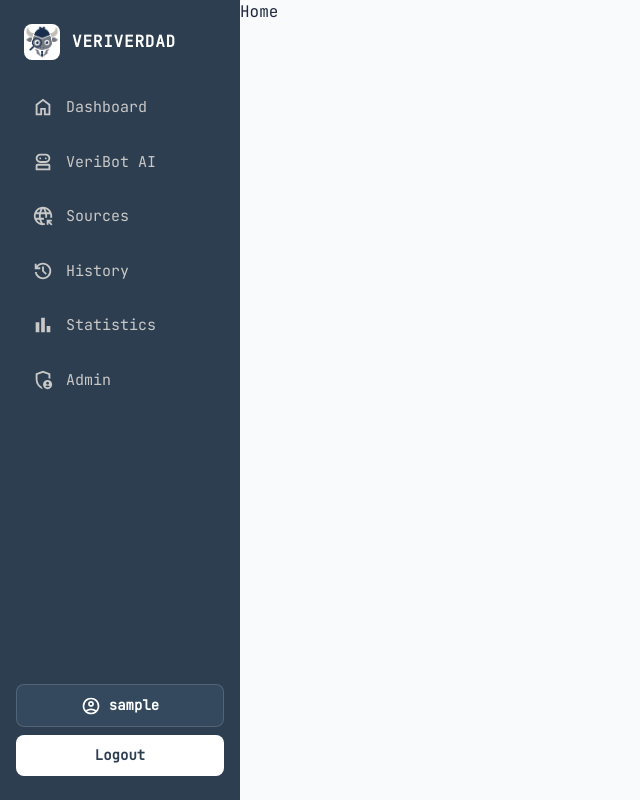
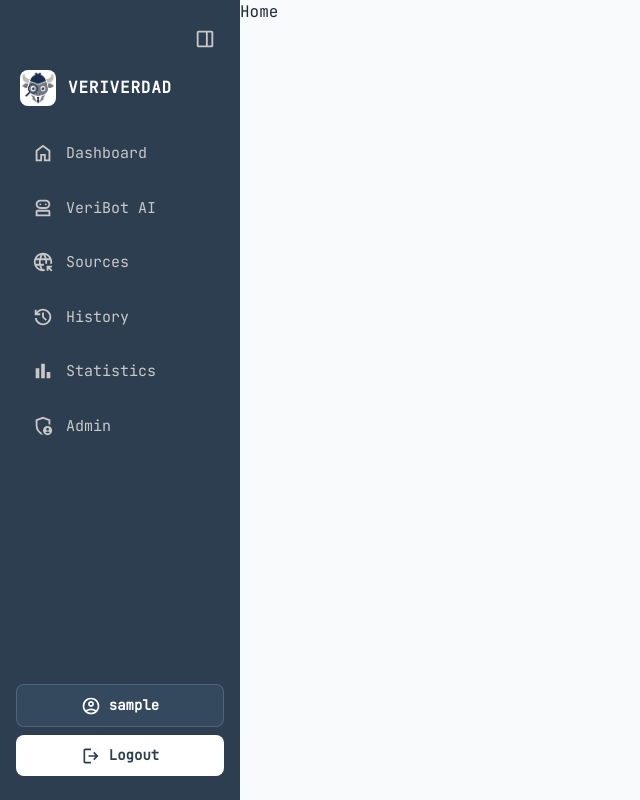
Before and after one commit to IMOitself/VeriVerdad, a React (Vite) app in the folder frontend/: page /home in a window 1280 px wide. Shown: the whole page, without its empty margins (0-640 px from the left). Built offline with nearby package versions, Linux system fonts and the light colour scheme; no server answers; sample sign-in values are in the browser's storage.

Commit message:
feat(sidebar): implement collapsible sidebar

```diff
--- a/frontend/src/components/dashboard/Sidebar.css
+++ b/frontend/src/components/dashboard/Sidebar.css
@@ -12,13 +12,30 @@
 	padding: 24px 16px;
 	gap: 24px;
 	user-select: none;
+	transition: width 0.2s ease, min-width 0.2s ease, padding 0.2s ease;
+}
+
+.sidebar.collapsed {
+	width: 72px;
+	min-width: 72px;
+	padding: 24px 10px;
+}
+
+.sidebar-header {
+	display: flex;
+	flex-direction: column;
+	gap: 16px;
+	padding: 0 4px;
+}
+
+.sidebar.collapsed .sidebar-header {
+	align-items: center;
 }
 
 .sidebar-brand {
 	display: flex;
 	align-items: center;
 	gap: 12px;
-	padding: 0 8px;
 }
 
 .sidebar-logo-img {
@@ -34,6 +51,34 @@
 	font-weight: 700;
 	letter-spacing: 0.05em;
 	color: #FFFFFF;
+}
+
+.sidebar-toggle-btn {
+	background: none;
+	border: none;
+	color: #C9C8C7;
+	cursor: pointer;
+	padding: 4px;
+	display: flex;
+	align-items: center;
+	justify-content: center;
+	border-radius: 6px;
+	align-self: flex-end;
+}
+
+.sidebar.collapsed .sidebar-toggle-btn {
+	align-self: center;
+}
+
+.sidebar-toggle-btn svg {
+	width: 22px;
+	height: 22px;
+	fill: currentColor;
+}
+
+.sidebar-toggle-btn:hover {
+	color: #FFFFFF;
+	background-color: rgba(255, 255, 255, 0.1);
 }
 
 .sidebar-nav {
@@ -55,10 +100,16 @@
 	border-radius: 8px;
 }
 
+.sidebar.collapsed .nav-item {
+	justify-content: center;
+	padding: 12px;
+}
+
 .nav-item svg {
 	width: 22px;
 	height: 22px;
 	fill: currentColor;
+	flex-shrink: 0;
 }
 
 .nav-item:hover {
@@ -96,10 +147,15 @@
 	cursor: pointer;
 }
 
+.sidebar.collapsed .btn-account {
+	padding: 10px;
+}
+
 .btn-account svg {
 	width: 20px;
 	height: 20px;
 	fill: #FFFFFF;
+	flex-shrink: 0;
 }
 
 .btn-account:hover {
@@ -116,6 +172,14 @@
 	font-size: 14px;
 	font-weight: 600;
 	cursor: pointer;
+	display: flex;
+	align-items: center;
+	justify-content: center;
+	gap: 8px;
+}
+
+.sidebar.collapsed .btn-logout {
+	padding: 10px;
 }
 
 .btn-logout:hover {
--- a/frontend/src/components/dashboard/Sidebar.jsx
+++ b/frontend/src/components/dashboard/Sidebar.jsx
@@ -5,6 +5,10 @@ import { getProfile } from '../../api.js';
 import './Sidebar.css';
 
 export default function Sidebar() {
+	const [isCollapsed, setIsCollapsed] = useState(function () {
+		return localStorage.getItem('sidebar_collapsed') === 'true';
+	});
+
 	const [userData, setUserData] = useState(function () {
 		const cachedUser = localStorage.getItem('user');
 		if (cachedUser) {
@@ -54,63 +58,86 @@ export default function Sidebar() {
 		};
 	}, []);
 
+	function toggleSidebar() {
+		const nextState = !isCollapsed;
+		setIsCollapsed(nextState);
+		localStorage.setItem('sidebar_collapsed', String(nextState));
+	}
+
 	return (
-		<aside className="sidebar">
-			<div className="sidebar-brand">
-				<img src="logo.png" alt="VeriVerdad Logo" className="sidebar-logo-img" />
-				<span className="sidebar-brand-title">VERIVERDAD</span>
+		<aside className={`sidebar ${isCollapsed ? 'collapsed' : ''}`}>
+			<div className="sidebar-header">
+				<button
+					className="sidebar-toggle-btn"
+					onClick={toggleSidebar}
+					title={isCollapsed ? "Expand Sidebar" : "Collapse Sidebar"}
+				>
+					<svg xmlns="http://www.w3.org/2000/svg" viewBox="0 -960 960 960">
+						<path d="M200-120q-33 0-56.5-23.5T120-200v-560q0-33 23.5-56.5T200-840h560q33 0 56.5 23.5T840-760v560q0 33-23.5 56.5T760-120H200Zm0-80h320v-560H200v560Zm560 0v-560H600v560h160Z" />
+					</svg>
+				</button>
+
+				<div className="sidebar-brand">
+					<img src="logo.png" alt="VeriVerdad Logo" className="sidebar-logo-img" />
+					{!isCollapsed && <span className="sidebar-brand-title">VERIVERDAD</span>}
+				</div>
 			</div>
 
 			<nav className="sidebar-nav">
 				<NavLink
 					to="/dashboard"
 					className={({ isActive }) => isActive ? "nav-item active" : "nav-item"}
+					title={isCollapsed ? "Dashboard" : ""}
 				>
 					<svg xmlns="http://www.w3.org/2000/svg" viewBox="0 -960 960 960">
 						<path d="M240-200h120v-240h240v240h120v-360L480-740 240-560v360Zm-80 80v-480l320-240 320 240v480H520v-240h-80v240H160Zm320-350Z" />
 					</svg>
-					<span>Dashboard</span>
+					{!isCollapsed && <span>Dashboard</span>}
 				</NavLink>
 
 				<NavLink
 					to="/veribot"
 					className={({ isActive }) => isActive ? "nav-item active" : "nav-item"}
+					title={isCollapsed ? "VeriBot AI" : ""}
 				>
 					<svg xmlns="http://www.w3.org/2000/svg" viewBox="0 -960 960 960">
 						<path d="M160-120v-200q0-33 23.5-56.5T240-400h480q33 0 56.5 23.5T800-320v200H160Zm200-320q-83 0-141.5-58.5T160-640q0-83 58.5-141.5T360-840h240q83 0 141.5 58.5T800-640q0 83-58.5 141.5T600-440H360ZM240-200h480v-120H240v120Zm120-320h240q50 0 85-35t35-85q0-50-35-85t-85-35H360q-50 0-85 35t-35 85q0 50 35 85t85 35Zm28.5-91.5Q400-623 400-640t-11.5-28.5Q377-680 360-680t-28.5 11.5Q320-657 320-640t11.5 28.5Q343-600 360-600t28.5-11.5Zm240 0Q640-623 640-640t-11.5-28.5Q617-680 600-680t-28.5 11.5Q560-657 560-640t11.5 28.5Q583-600 600-600t28.5-11.5ZM480-200Zm0-440Z" />
 					</svg>
-					<span>VeriBot AI</span>
+					{!isCollapsed && <span>VeriBot AI</span>}
 				</NavLink>
 
 				<NavLink
 					to="/sources"
 					className={({ isActive }) => isActive ? "nav-item active" : "nav-item"}
+					title={isCollapsed ? "Sources" : ""}
 				>
 					<svg xmlns="http://www.w3.org/2000/svg" viewBox="0 -960 960 960">
 						<path d="M838-65 720-183v89h-80v-226h226v80h-90l118 118-56 57ZM480-80q-83 0-156-31.5T197-197q-54-54-85.5-127T80-480q0-83 31.5-156T197-763q54-54 127-85.5T480-880q83 0 156 31.5T763-763q54 54 85.5 127T880-480q0 20-2 40t-6 40h-82q5-20 7.5-40t2.5-40q0-20-2.5-40t-7.5-40H654q3 20 4.5 40t1.5 40q0 20-1.5 40t-4.5 40h-80q3-20 4.5-40t1.5-40q0-20-1.5-40t-4.5-40H386q-3 20-4.5 40t-1.5 40q0 20 1.5 40t4.5 40h134v80H404q12 43 31 82.5t45 75.5q20 0 40-2.5t40-4.5v82q-20 2-40 4.5T480-80ZM170-400h136q-3-20-4.5-40t-1.5-40q0-20 1.5-40t4.5-40H170q-5 20-7.5 40t-2.5 40q0 20 2.5 40t7.5 40Zm34-240h118q9-37 22.5-72.5T376-782q-55 18-99 54.5T204-640Zm172 462q-18-34-31.5-69.5T322-320H204q29 51 73 87.5t99 54.5Zm28-462h152q-12-43-31-82.5T480-798q-26 36-45 75.5T404-640Zm234 0h118q-29-51-73-87.5T584-782q18 34 31.5 69.5T638-640Z" />
 					</svg>
-					<span>Sources</span>
+					{!isCollapsed && <span>Sources</span>}
 				</NavLink>
 
 				<NavLink
 					to="/history"
 					className={({ isActive }) => isActive ? "nav-item active" : "nav-item"}
+					title={isCollapsed ? "History" : ""}
 				>
 					<svg xmlns="http://www.w3.org/2000/svg" viewBox="0 -960 960 960">
 						<path d="M480-120q-138 0-240.5-91.5T122-440h82q14 104 92.5 172T480-200q117 0 198.5-81.5T760-480q0-117-81.5-198.5T480-760q-69 0-129 32t-101 88h110v80H120v-240h80v94q51-64 124.5-99T480-840q75 0 140.5 28.5t114 77q48.5 48.5 77 114T840-480q0 75-28.5 140.5t-77 114q-48.5 48.5-114 77T480-120Zm112-192L440-464v-216h80v184l128 128-56 56Z" />
 					</svg>
-					<span>History</span>
+					{!isCollapsed && <span>History</span>}
 				</NavLink>
 
 				{(userData.role === 'teacher' || userData.role === 'admin') && (
 					<NavLink
 						to="/statistics"
 						className={({ isActive }) => isActive ? "nav-item active" : "nav-item"}
+						title={isCollapsed ? "Statistics" : ""}
 					>
 						<svg xmlns="http://www.w3.org/2000/svg" viewBox="0 -960 960 960">
 							<path d="M640-160v-280h160v280H640Zm-240 0v-640h160v640H400Zm-240 0v-440h160v440H160Z" />
 						</svg>
-						<span>Statistics</span>
+						{!isCollapsed && <span>Statistics</span>}
 					</NavLink>
 				)}
 
@@ -118,11 +145,12 @@ export default function Sidebar() {
 					<NavLink
 						to="/admin"
 						className={({ isActive }) => isActive ? "nav-item active" : "nav-item"}
+						title={isCollapsed ? "Admin" : ""}
 					>
 						<svg xmlns="http://www.w3.org/2000/svg" viewBox="0 -960 960 960">
 							<path d="M722.5-297.5Q740-315 740-340t-17.5-42.5Q705-400 680-400t-42.5 17.5Q620-365 620-340t17.5 42.5Q655-280 680-280t42.5-17.5ZM680-160q31 0 57-14.5t42-38.5q-22-13-47-20t-52-7q-27 0-52 7t-47 20q16 24 42 38.5t57 14.5ZM480-80q-139-35-229.5-159.5T160-516v-244l320-120 320 120v227q-19-8-39-14.5t-41-9.5v-147l-240-90-240 90v188q0 47 12.5 94t35 89.5Q310-290 342-254t71 60q11 32 29 61t41 52q-1 0-1.5.5t-1.5.5Zm200 0q-83 0-141.5-58.5T480-280q0-83 58.5-141.5T680-480q83 0 141.5 58.5T880-280q0 83-58.5 141.5T680-80ZM480-494Z" />
 						</svg>
-						<span>Admin</span>
+						{!isCollapsed && <span>Admin</span>}
 					</NavLink>
 				)}
 			</nav>
@@ -131,13 +159,14 @@ export default function Sidebar() {
 				<NavLink
 					to="/account"
 					className="btn-account"
+					title={isCollapsed ? userData.username : ""}
 				>
 					<svg xmlns="http://www.w3.org/2000/svg" viewBox="0 -960 960 960">
 						<path d="M234-276q51-39 114-61.5T480-360q69 0 132 22.5T726-276q35-41 54.5-93T800-480q0-133-93.5-226.5T480-800q-133 0-226.5 93.5T160-480q0 59 19.5 111t54.5 93Zm146.5-204.5Q340-521 340-580t40.5-99.5Q421-720 480-720t99.5 40.5Q620-639 620-580t-40.5 99.5Q539-440 480-440t-99.5-40.5ZM480-80q-83 0-156-31.5T197-197q-54-54-85.5-127T80-480q0-83 31.5-156T197-763q54-54 127-85.5T480-880q83 0 156 31.5T763-763q54 54 85.5 127T880-480q0 83-31.5 156T763-197q-54 54-127 85.5T480-80Zm100-95.5q47-15.5 86-44.5-39-29-86-44.5T480-280q-53 0-100 15.5T294-220q39 29 86 44.5T480-160q53 0 100-15.5ZM523-537q17-17 17-43t-17-43q-17-17-43-17t-43 17q-17 17-17 43t17 43q17 17 43 17t43-17Zm-43-43Zm0 360Z" />
 					</svg>
-					<span>{userData.username}</span>
+					{!isCollapsed && <span>{userData.username}</span>}
 				</NavLink>
-				<LogoutButton />
+				<LogoutButton isCollapsed={isCollapsed} />
 			</div>
 		</aside>
 	);
--- a/frontend/src/components/shared/LogoutButton.jsx
+++ b/frontend/src/components/shared/LogoutButton.jsx
@@ -1,6 +1,6 @@
 import { logout } from '../../api.js';
 
-export default function LogoutButton() {
+export default function LogoutButton({ isCollapsed }) {
 	async function handleLogout() {
 		await logout();
 		localStorage.removeItem('token');
@@ -9,6 +9,15 @@ export default function LogoutButton() {
 	}
 
 	return (
-		<button className="btn-logout" onClick={handleLogout}>Logout</button>
+		<button
+			className="btn-logout"
+			onClick={handleLogout}
+			title={isCollapsed ? "Logout" : ""}
+		>
+			<svg xmlns="http://www.w3.org/2000/svg" viewBox="0 -960 960 960" width="20px" height="20px" fill="currentColor">
+				<path d="M200-120q-33 0-56.5-23.5T120-200v-560q0-33 23.5-56.5T200-840h280v80H200v560h280v80H200Zm440-160-55-58 102-102H360v-80h327L585-622l55-58 200 200-200 200Z" />
+			</svg>
+			{!isCollapsed && <span>Logout</span>}
+		</button>
 	);
 }
```
